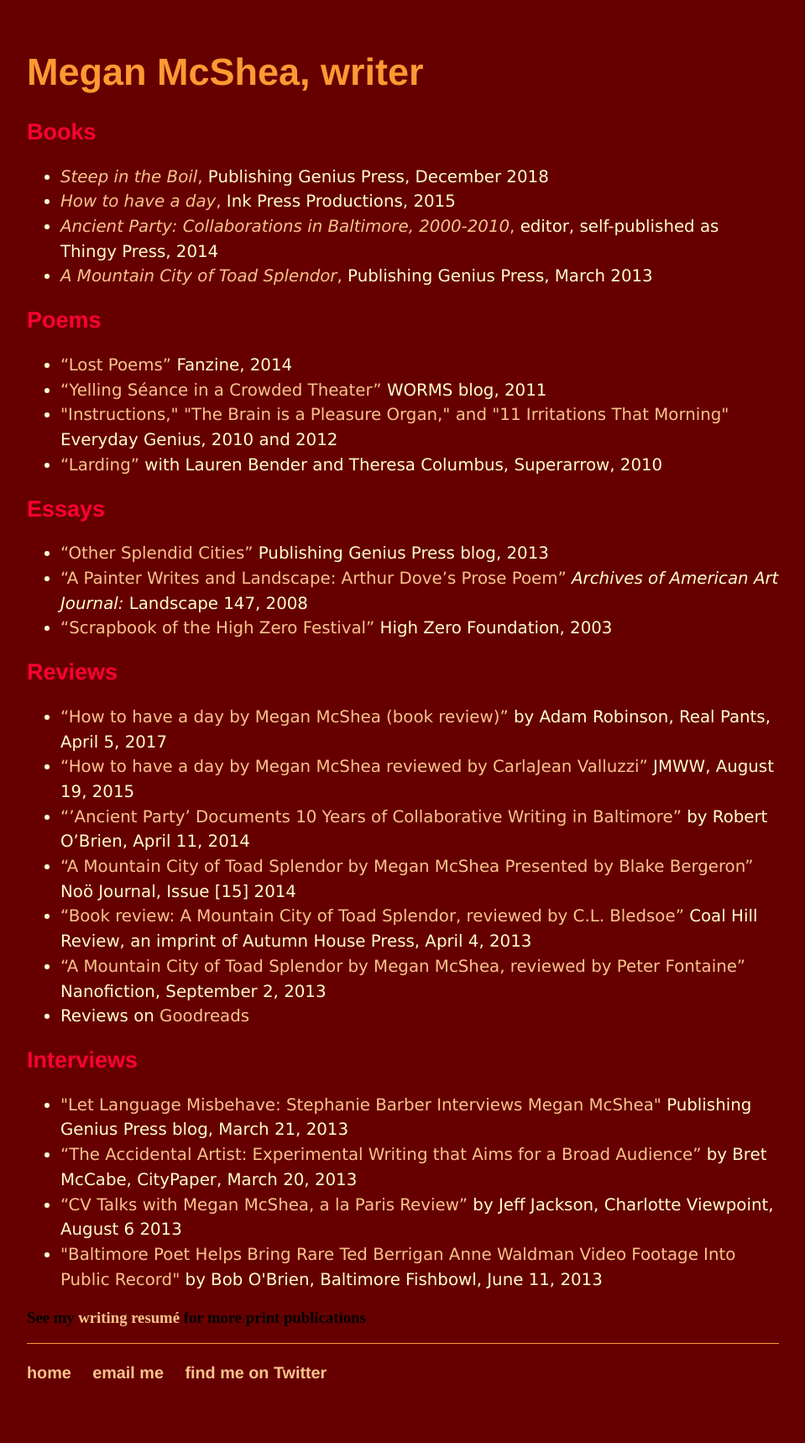
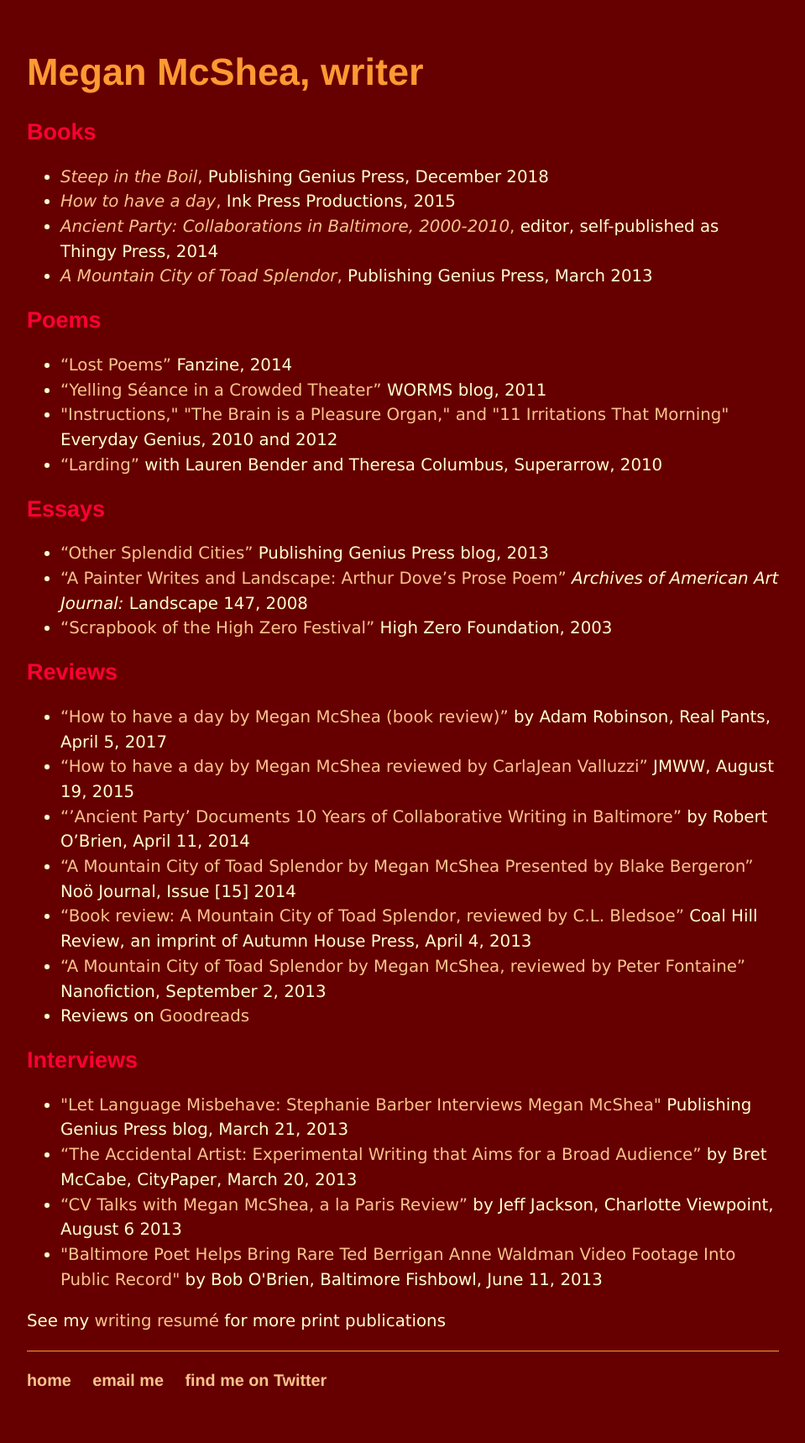
Before and after one commit to megan-mcshea/megan-mcshea.github.io, a Jekyll site: the page built from writer.html, in a window 1280 px wide. Shown: the whole page at 84% size, without its empty margins (160-1119 px from the left). Built offline with Jekyll 4.4.1, drawn with Linux system fonts in a browser that asks for light colours.

```diff
--- a/writer.html
+++ b/writer.html
@@ -43,6 +43,6 @@ title: Megan McShea, writer
 <li><a href="https://baltimorefishbowl.com/stories/baltimore-poet-helps-bring-rare-ted-berrigan-anne-waldman-video-footage-into-public-record/">"Baltimore Poet Helps Bring Rare Ted Berrigan Anne Waldman Video Footage Into Public Record"</a> by Bob O'Brien, Baltimore Fishbowl, June 11, 2013 </li>
 </ul>
 
-<h3>See my <a href="/writing-resume.pdf" target="_blank">writing resum&eacute;</a> for more print publications
+<p>See my <a href="/writing-resume.pdf" target="_blank">writing resum&eacute;</a> for more print publications
 
 </div><!-- /.blurb -->
```
